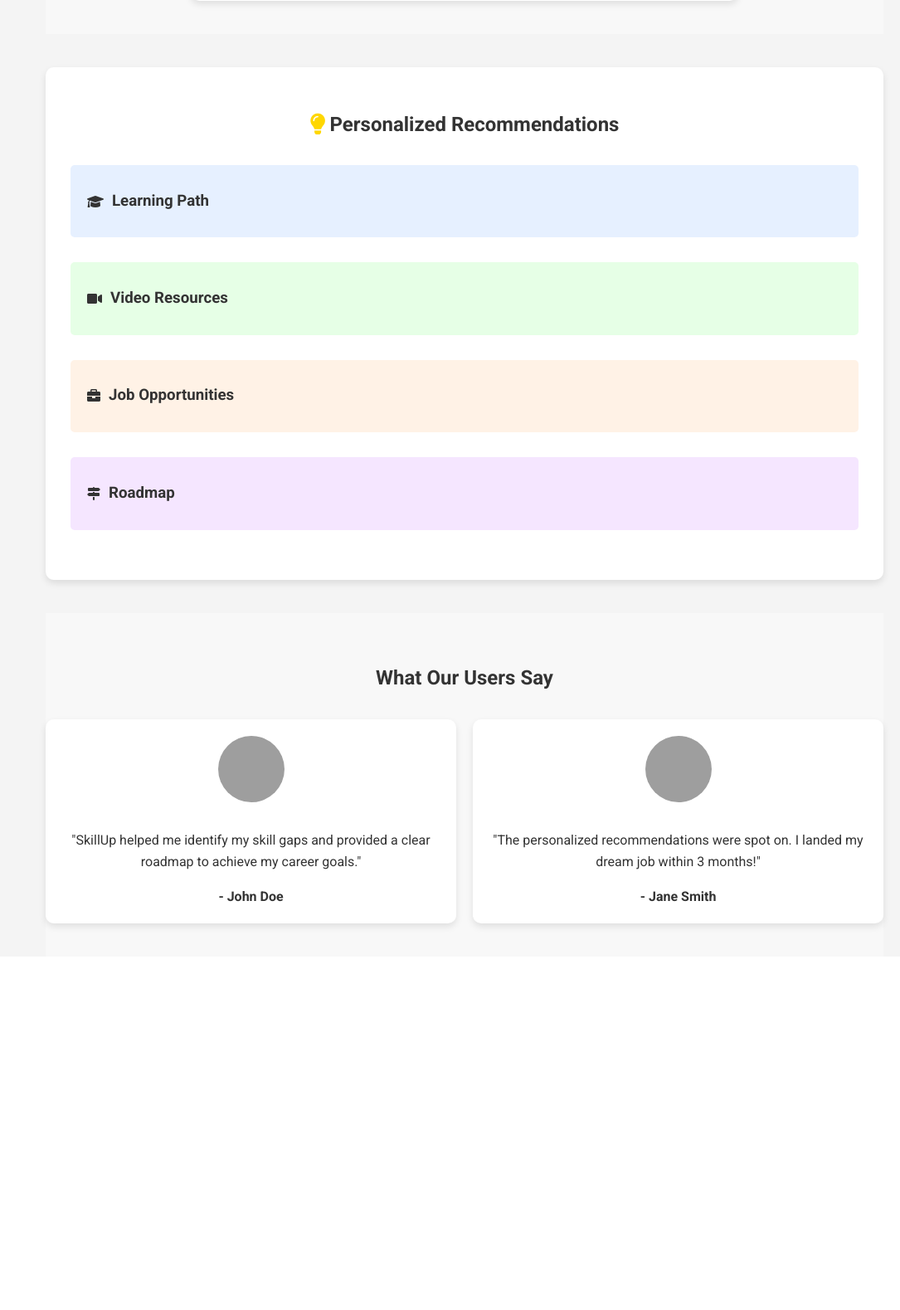
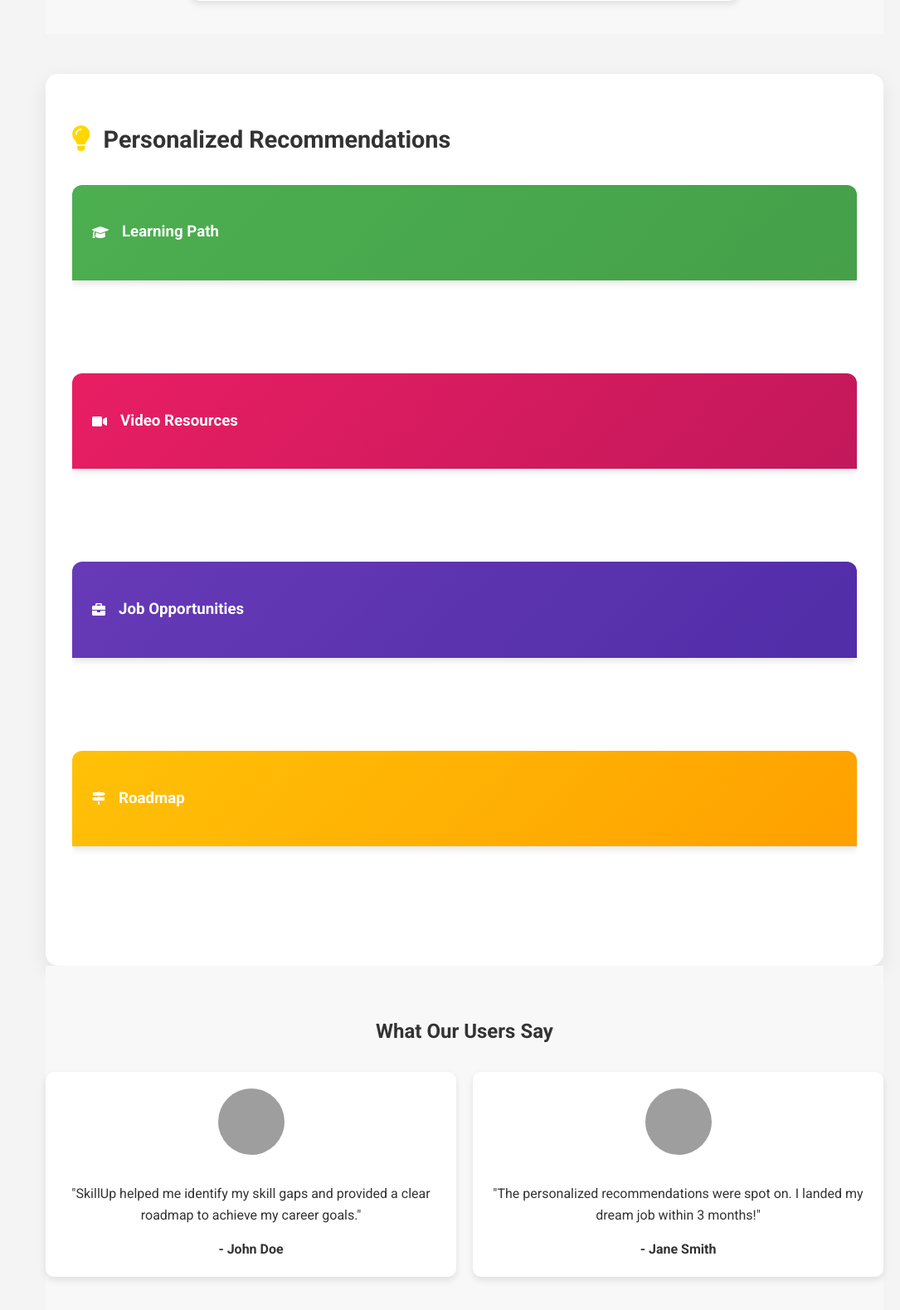
Before and after one commit to SankalpaDutta012/Skill-Up, a Flask app: page / in a window 1280 px wide. Shown: the part 1181-2760 px from the top of the page at 83% size, without its empty margins (195-1280 px from the left). Before the commit the page ends 2301 px from the top, so only its background shows below. Run offline with Flask 3, Linux system fonts and the light colour scheme; some libraries are stand-ins or nearby versions; grey boxes are pictures that could not be loaded.

Commit message:
second commit

```diff
--- a/login.css
+++ b/login.css
@@ -243,7 +243,7 @@
 
 .main-footer {
 	text-align: center;
-	padding: 20px;
+	padding: 10px;
 	background-color: #333;
 	color: #fff;
 	position: fixed;
--- a/static/style.css
+++ b/static/style.css
@@ -1,4 +1,14 @@
 /* General Styles */
+
+:root {
+    --primary-color: #2A2E45;
+    --accent-color: #3B8EA5;
+    --light-bg: #F9F9F9;
+    --course-color: linear-gradient(135deg, #4CAF50 0%, #45a049 100%);
+    --video-color: linear-gradient(135deg, #E91E63 0%, #c2185b 100%);
+    --job-color: linear-gradient(135deg, #673AB7 0%, #512da8 100%);
+    --roadmap-color: linear-gradient(135deg, #FFC107 0%, #FFA000 100%); /* Added roadmap color */
+}
 body {
     font-family: 'Roboto', sans-serif;
     margin: 0;
@@ -368,94 +378,102 @@
 
 /* Results Section Styles */
 .results-section {
-    padding: 40px 0;
+    margin-top: 3rem;
 }
 
 .results-card {
-    background-color: #fff;
-    padding: 30px;
-    border-radius: 10px;
-    box-shadow: 0 4px 8px rgba(0, 0, 0, 0.1);
-    animation: fadeInUp 1s ease-in-out;
+    background: white;
+    border-radius: 15px;
+    box-shadow: 0 8px 25px rgba(0,0,0,0.08);
+    padding: 2rem;
 }
 
 .results-title {
-    text-align: center;
-    margin-bottom: 30px;
+    font-size: 1.8rem;
+    margin-bottom: 2rem;
+    display: flex;
+    align-items: center;
+    gap: 1rem;
 }
 
 .recommendation-category {
-    margin-bottom: 30px;
+    margin-bottom: 2rem;
+    border-radius: 12px;
+    overflow: hidden;
+    opacity: 0;
+    transform: translateY(20px);
+    animation: fadeInUp 0.6s ease forwards;
 }
 
 .category-header {
-    background-color: #f0f0f0;
-    padding: 10px 20px;
-    border-radius: 5px;
+    padding: 1.5rem;
+    color: white;
     display: flex;
     align-items: center;
-    transition: background-color 0.3s ease;
+    gap: 1rem;
+    transition: all 0.3s ease;
+    box-shadow: 0 4px 8px rgba(0,0,0,0.1);
 }
 
 .category-header:hover {
-    background-color: #e0e0e0;
+    transform: scale(1.02);
 }
 
-.category-header i {
-    margin-right: 10px;
+.course-bg { background: var(--course-color); }
+.video-bg { background: var(--video-color); }
+.job-bg { background: var(--job-color); }
+.roadmap-bg { background: var(--roadmap-color); } /* Road map header background */
+
+.recommendation-list {
+    padding: 1.5rem;
+    list-style: none;
 }
 
-.recommendation-list {
-    list-style: none;
-    padding: 0;
+.recommendation-list li {
+    margin: 0.75rem 0;
+    opacity: 0;
+    transform: translateX(-20px);
+    animation: fadeInRight 0.5s ease forwards;
 }
 
 .resource-link {
     display: flex;
     align-items: center;
-    background-color: #f8f8f8;
-    padding: 10px 20px;
-    margin: 10px 0;
-    border-radius: 5px;
+    gap: 1rem;
+    padding: 1rem;
+    border-radius: 8px;
+    background: white;
+    box-shadow: 0 3px 10px rgba(0,0,0,0.05);
+    transition: all 0.3s ease;
     text-decoration: none;
-    color: #333;
-    transition: background-color 0.3s ease, transform 0.3s ease;
+    color: inherit;
 }
 
 .resource-link:hover {
-    background-color: #e0e0e0;
     transform: translateX(10px);
+    box-shadow: 0 5px 15px rgba(0,0,0,0.1);
 }
 
 .resource-link i {
-    margin-right: 15px;
+    font-size: 1.5rem;
+    width: 40px;
+    text-align: center;
 }
 
-.resource-link strong {
-    flex-grow: 1;
-}
-
-.resource-link .platform, .resource-link .company {
-    font-size: 0.9em;
+.platform, .company {
+    display: block;
+    font-size: 0.9rem;
     color: #666;
+    margin-top: 0.3rem;
 }
 
 .roadmap-step {
-    background-color: #f8f8f8;
-    padding: 10px 20px;
-    margin: 10px 0;
-    border-radius: 5px;
-    transition: background-color 0.3s ease, transform 0.3s ease;
-}
-
-.roadmap-step:hover {
-    background-color: #e0e0e0;
-    transform: translateX(10px);
-}
-
-.roadmap-step strong {
-    display: block;
-    margin-bottom: 5px;
+    padding: 1.25rem;
+     border-radius: 8px;
+     background: #f8f8f8;
+     box-shadow: inset 0 2px 4px rgba(0,0,0,0.05);
+      margin-bottom: 0.5rem;
+       border: 1px solid #ddd;
 }
 
 /* Testimonials Section Styles */
@@ -533,18 +551,3 @@
         transform: scale(1.1);
     }
 }
-.course-bg {
-    background-color: #e6f0ff; /* Light blue */
-}
-
-.video-bg {
-    background-color: #e6ffe6; /* Light green */
-}
-
-.job-bg {
-    background-color: #fff2e6; /* Light orange */
-}
-
-.roadmap-bg {
-    background-color: #f5e6ff; /* Light purple */
-}
--- a/templates/index.html
+++ b/templates/index.html
@@ -158,12 +158,12 @@
                 <h2>What Our Users Say</h2>
                 <div class="testimonials-grid">
                     <div class="testimonial-card">
-                        <img src="/static/images/user1.jpg" alt="User 1">
+                        <img src="https://encrypted-tbn0.gstatic.com/images?q=tbn:ANd9GcThYsu95P00qNCAFn012nDAxq_1x96WJRWSDA&s" alt="User 1">
                         <p>"SkillUp helped me identify my skill gaps and provided a clear roadmap to achieve my career goals."</p>
                         <span>- John Doe</span>
                     </div>
                     <div class="testimonial-card">
-                        <img src="/static/images/user2.jpg" alt="User 2">
+                        <img src="https://encrypted-tbn0.gstatic.com/images?q=tbn:ANd9GcTYuKdNZ7MhrgFCFD6W5cKbIvZgCwvsNQKbog&s" alt="User 2">
                         <p>"The personalized recommendations were spot on. I landed my dream job within 3 months!"</p>
                         <span>- Jane Smith</span>
                     </div>
```
Also changed, not shown: login1.html (+108 -50 lines).
